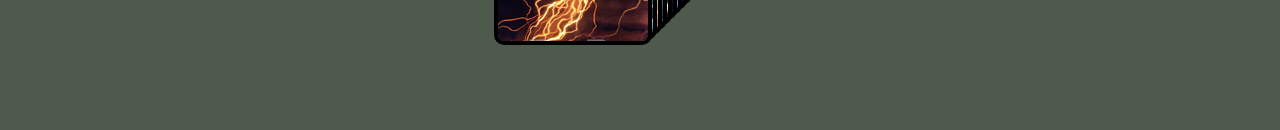
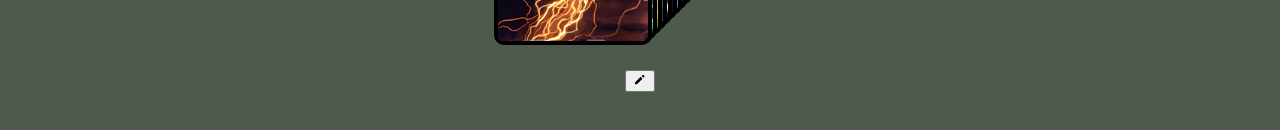
Before and after one commit to robbyoung/spirit-shuffle, a React (Create React App) app: page / in a window 1280 px wide. Shown: the part 432-562 px from the top of the page. Built offline with nearby package versions, Linux system fonts and the light colour scheme.

Commit message:
Start on an icon button component

```diff
--- a/package.json
+++ b/package.json
@@ -13,6 +13,7 @@
     "@types/react-transition-group": "^4.4.5",
     "react": "^18.2.0",
     "react-dom": "^18.2.0",
+    "react-icons": "^4.7.1",
     "react-scripts": "5.0.1",
     "react-transition-group": "^4.4.5",
     "typescript": "^4.9.5",
--- a/src/App.tsx
+++ b/src/App.tsx
@@ -1,7 +1,9 @@
 import './App.scss';
 import { Spirit } from './models/spirit';
+import { HiPencil } from 'react-icons/hi';
 import SpiritDeck from './components/spirit-deck/spirit-deck';
 import Header from './components/header/header';
+import IconButton from './components/icon-button/icon-button';
 
 function App() {
   return (
@@ -9,6 +11,7 @@ function App() {
       <Header />
       <div className="body">
         <SpiritDeck spirits={Object.values(Spirit).reverse()} selectCount={1} />
+        <IconButton icon={<HiPencil />}></IconButton>
       </div>
     </div>
   );
--- /dev/null
+++ b/src/components/icon-button/icon-button.scss
@@ -0,0 +1 @@
+@import '../../variables.scss';
--- /dev/null
+++ b/src/components/icon-button/icon-button.tsx
@@ -0,0 +1,11 @@
+import './icon-button.scss';
+
+interface IconButtonProps {
+  icon: JSX.Element;
+}
+
+function SpiritDeck({ icon }: IconButtonProps) {
+  return <button>{icon}</button>;
+}
+
+export default SpiritDeck;
```
Also changed, not shown: 1 other file (tests, documents, lock files or other folders).
